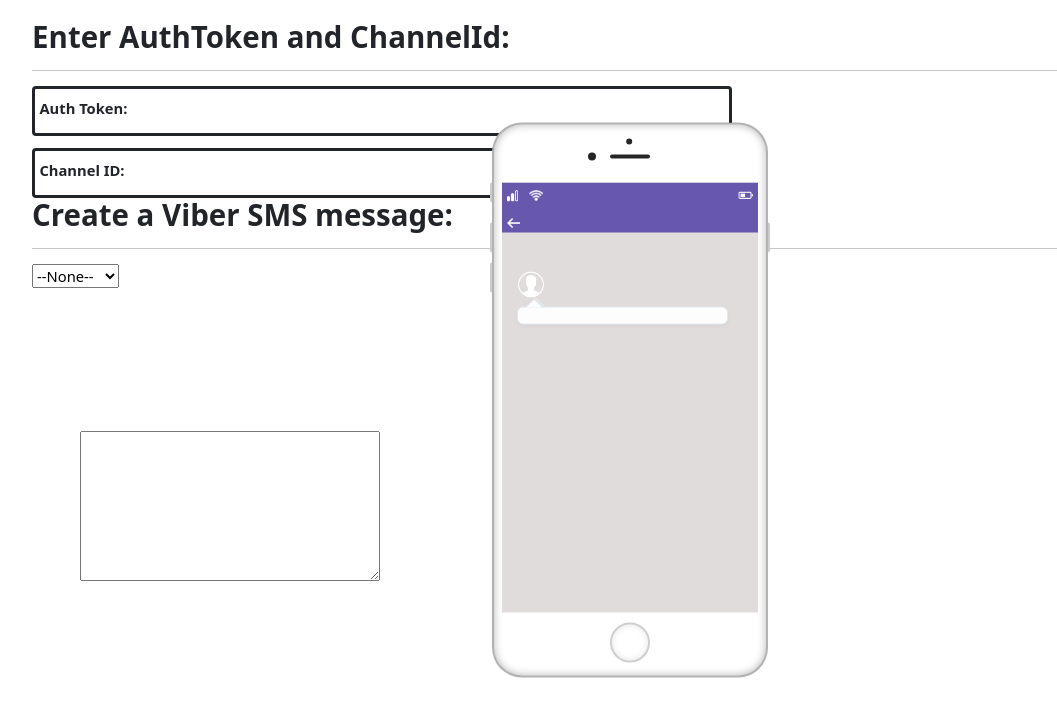
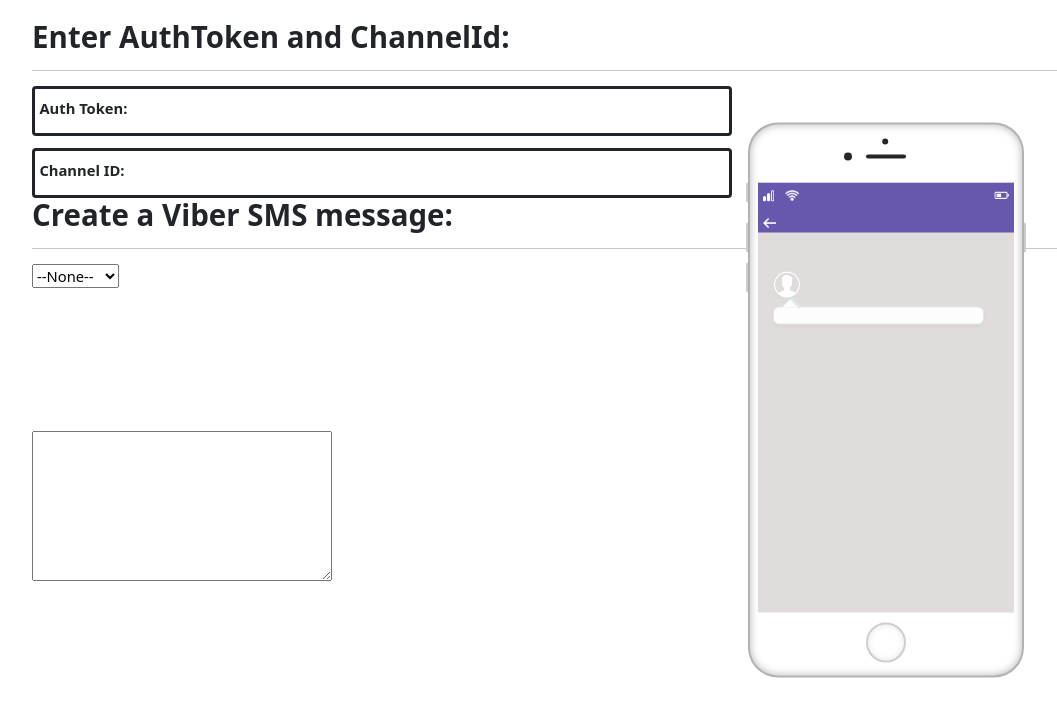
Before and after one commit to impetiue/SFMC-Viber, a website: page Viber-Custom-Activity/public/index.html in a window 1280 px wide. Shown: the whole page, without its empty margins (10-1067 px from the left). Drawn offline with nearby package versions, Linux system fonts and the light colour scheme.

Commit message:
Update index.html

```diff
--- a/Viber-Custom-Activity/public/index.html
+++ b/Viber-Custom-Activity/public/index.html
@@ -194,7 +194,7 @@
 .center{
  position: absolute;
  top: 50%;
- left: 50%;
+ left: 70%;
  transform: translate(-50%,-50%);
 }
 
@@ -474,7 +474,7 @@
 
       <!--Text Area-->
 
-<textarea style="width: 300px; height: 150px; margin-top: 12%; margin-left:4%;" id="text" name="w3review" rows="4" cols="50" onkeyup="myFunction()">
+<textarea style="width: 300px; height: 150px; margin-top: 12%;" id="text" name="w3review" rows="4" cols="50" onkeyup="myFunction()">
   </textarea>
 
 <!--End-->
```
